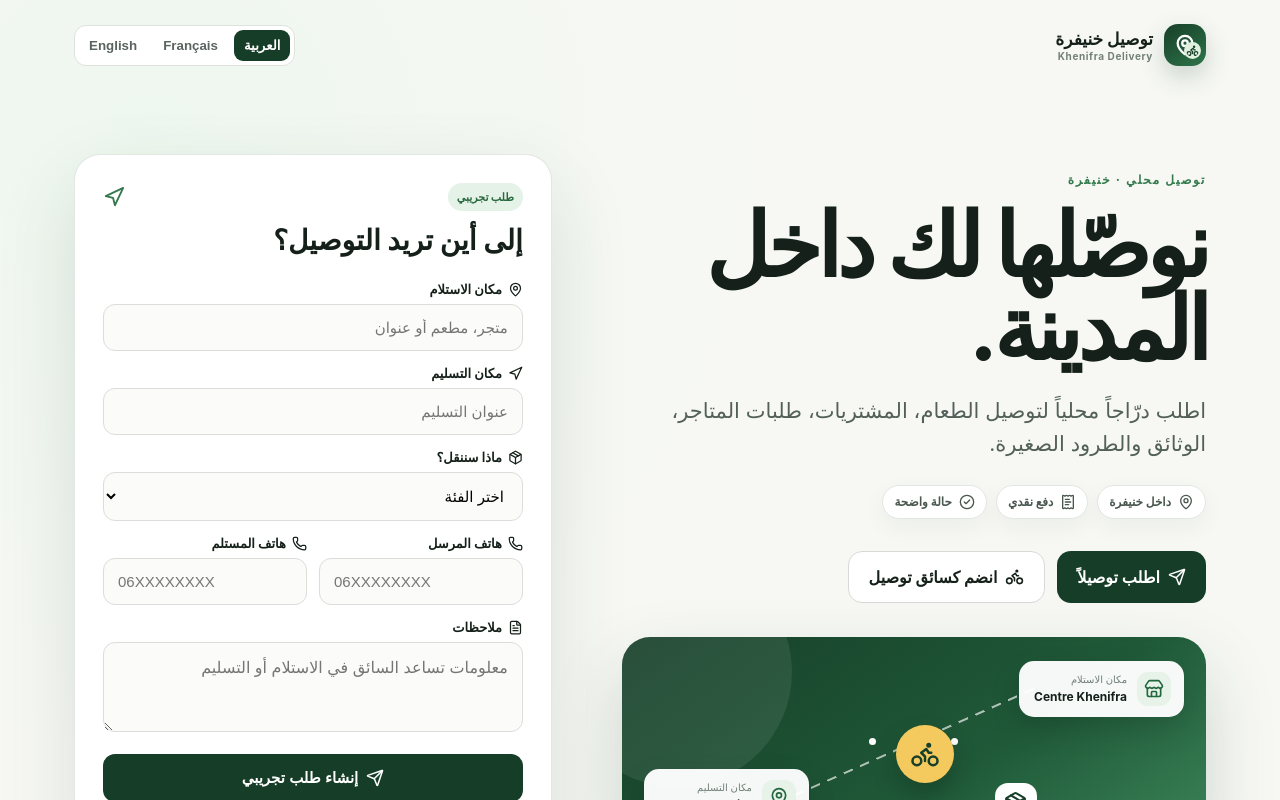
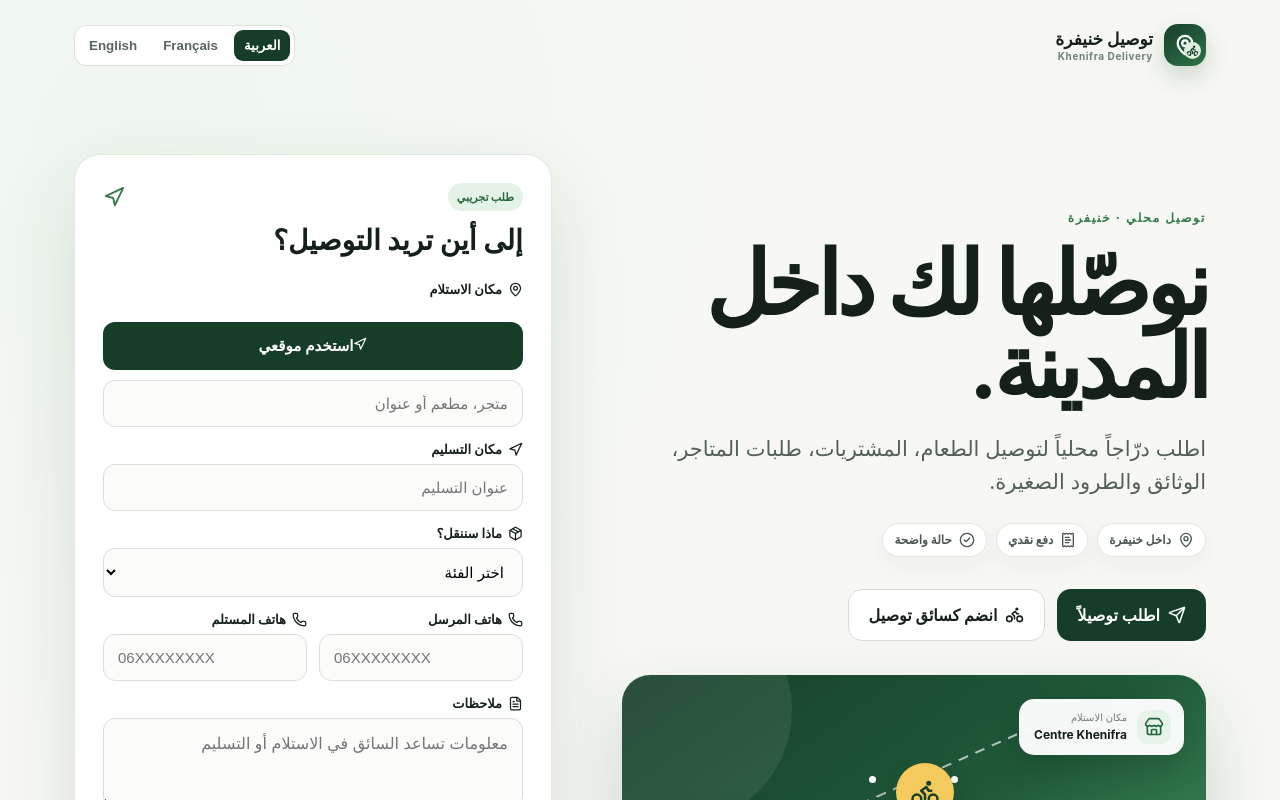
Before and after one commit to yopisimoni/yopisimoni, a Next.js app in the folder projects/khenifra-bike-delivery/: page / in a window 1280 px wide. Shown: the top 800 px of the page. Built offline with nearby package versions, Linux system fonts and the light colour scheme; no server answers.

Commit message:
Capture optional customer pickup location

```diff
--- a/projects/khenifra-bike-delivery/src/app/page.tsx
+++ b/projects/khenifra-bike-delivery/src/app/page.tsx
@@ -104,6 +104,8 @@ export default function Home() {
   const [orderCode, setOrderCode] = useState("");
   const [submitting, setSubmitting] = useState(false);
   const [submitError, setSubmitError] = useState("");
+  const [pickupCoords, setPickupCoords] = useState<{lat:number;lng:number} | null>(null);
+  const [locating, setLocating] = useState(false);
   const t = copy[lang];
   const rtl = lang === "ar";
 
@@ -121,6 +123,8 @@ export default function Home() {
         senderPhone: String(form.get("senderPhone") || ""),
         recipientPhone: String(form.get("recipientPhone") || ""),
         notes: String(form.get("notes") || ""),
+        pickupLat: pickupCoords?.lat,
+        pickupLng: pickupCoords?.lng,
       });
       setOrderCode(delivery.orderCode);
     } catch (error) {
@@ -195,7 +199,21 @@ export default function Home() {
                 <Navigation size={22}/>
               </div>
               <h2>{t.where}</h2>
-              <label><MapPin size={15}/>{t.pickup}</label>
+              <div className="labelActionRow"><label><MapPin size={15}/>{t.pickup}</label><button type="button" className="locationMiniButton" onClick={() => {
+                if (!navigator.geolocation) return;
+                setLocating(true);
+                navigator.geolocation.getCurrentPosition(
+                  (position) => {
+                    setPickupCoords({ lat: position.coords.latitude, lng: position.coords.longitude });
+                    setLocating(false);
+                  },
+                  () => {
+                    setSubmitError(lang === "ar" ? "لم يتم منح إذن الموقع. يمكنك متابعة الطلب بالعنوان فقط." : lang === "fr" ? "Permission de localisation refusée. Vous pouvez continuer avec l'adresse." : "Location permission denied. You can continue with the address.");
+                    setLocating(false);
+                  },
+                  { enableHighAccuracy: true, timeout: 10000, maximumAge: 60000 }
+                );
+              }}><Navigation size={14}/>{pickupCoords ? (lang==="ar"?"تم تحديد الموقع":lang==="fr"?"Position ajoutée":"Location added") : locating ? "..." : (lang==="ar"?"استخدم موقعي":lang==="fr"?"Ma position":"Use my location")}</button></div>
               <input name="pickup" required placeholder={t.pickupPlaceholder} />
               <label><Navigation size={15}/>{t.dropoff}</label>
               <input name="dropoff" required placeholder={t.dropoffPlaceholder} />
```
